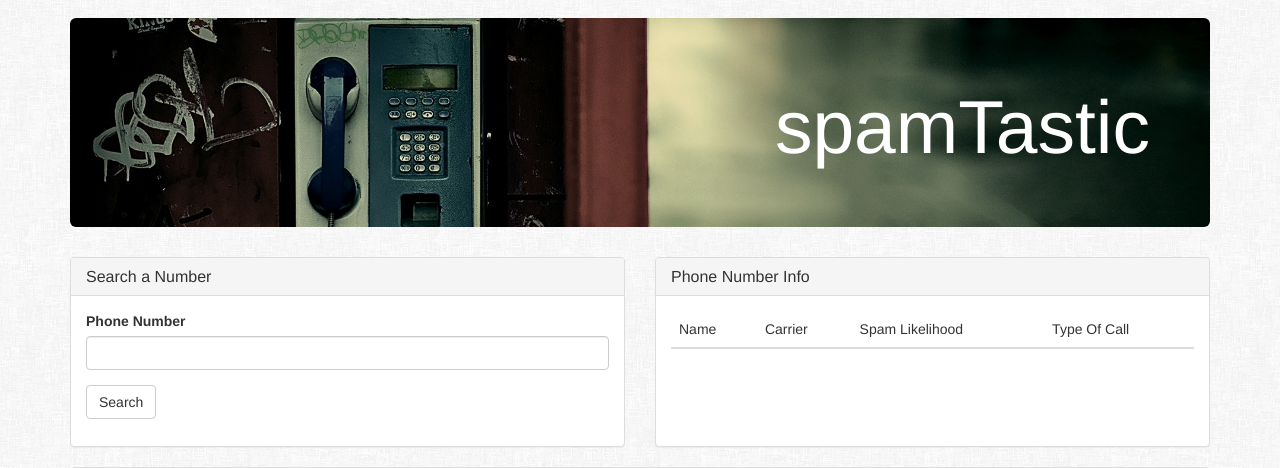
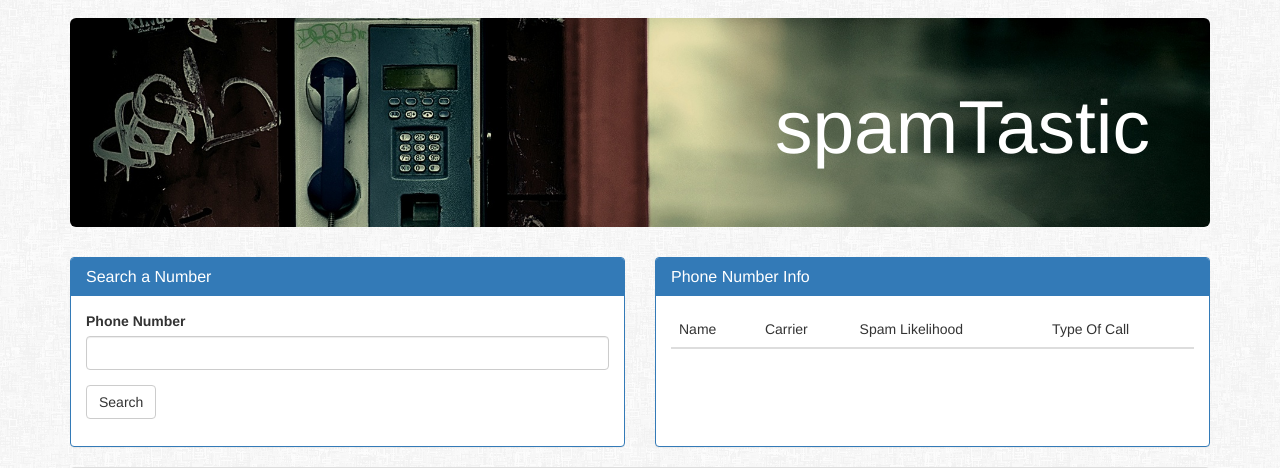
Before and after one commit to davidthrasher/Spamtastic-Project-1-, a PHP site: page / in a window 1280 px wide. Shown: the part 52-520 px from the top of the page. Run offline with PHP 8.4, Linux system fonts and the light colour scheme; lists and menus that the app fills with data are empty; some libraries are stand-ins or nearby versions; some web fonts are replaced.

Commit message:
correct order

```diff
--- a/assets/javascript/app.js
+++ b/assets/javascript/app.js
@@ -39,6 +39,18 @@ function makeRequest(url, cb) {
   });
 }
 
+function writeReputationInfo(object) {
+  var reputation = object.reputation_level;
+  var callType = object.reputation_details.type;
+  console.log(reputation);
+  console.log(callType);
+
+  var $row = $('<tr>');
+  $row.append($('<td>').text(reputation));
+  $row.append($('<td>').text(callType));
+  $('#number-info').append($row);
+}
+
 function writeReverseInfo(object) {
   //Need an If/Else statement to provide placeholder name in the event that no name is available from API.
 
@@ -77,17 +89,7 @@ function writeReverseInfo(object) {
   $('#number-info').append($row);
 }
 
-function writeReputationInfo(object) {
-  var reputation = object.reputation_level;
-  var callType = object.reputation_details.type;
-  console.log(reputation);
-  console.log(callType);
 
-  var $row = $('<tr>');
-  $row.append($('<td>').text(reputation));
-  $row.append($('<td>').text(callType));
-  $('#number-info').append($row);
-}
 
 //Creating main function that happens upon number submit click.
 $("#add-number-btn").on("click", function(event) {
--- a/index.html
+++ b/index.html
@@ -33,7 +33,7 @@
 
 			<div class="row">
 				<div class="col-lg-6">
-					<div class="panel panel-default">
+					<div class="panel panel-primary">
 						<div class="panel-heading">
 							<h3 class="panel-title">Search a Number</h3>
 						</div>
@@ -54,7 +54,7 @@
 				</div>
 
 				<div class="col-lg-6">
-					<div class="panel panel-default">
+					<div class="panel panel-primary">
 						<div class="panel-heading">
 							<h3 class="panel-title">Phone Number Info</h3>
 						</div>
@@ -98,9 +98,7 @@
 		<script src="https://maps.googleapis.com/maps/api/js?key=AIzaSyBVUhZc0oWIVh6kTL9ZIgu1ZA11iguAl0I&callback=initMap"></script>
 
 
-		<!-- google maps api link/key -->
-		<script src="https://maps.googleapis.com/maps/api/js?key=AIzaSyBVUhZc0oWIVh6kTL9ZIgu1ZA11iguAl0I&callback=initMap">
-		</script>
+
 
 
 	</body>
```
Also changed, not shown: assets/css/style.css (line endings or trailing spaces).
